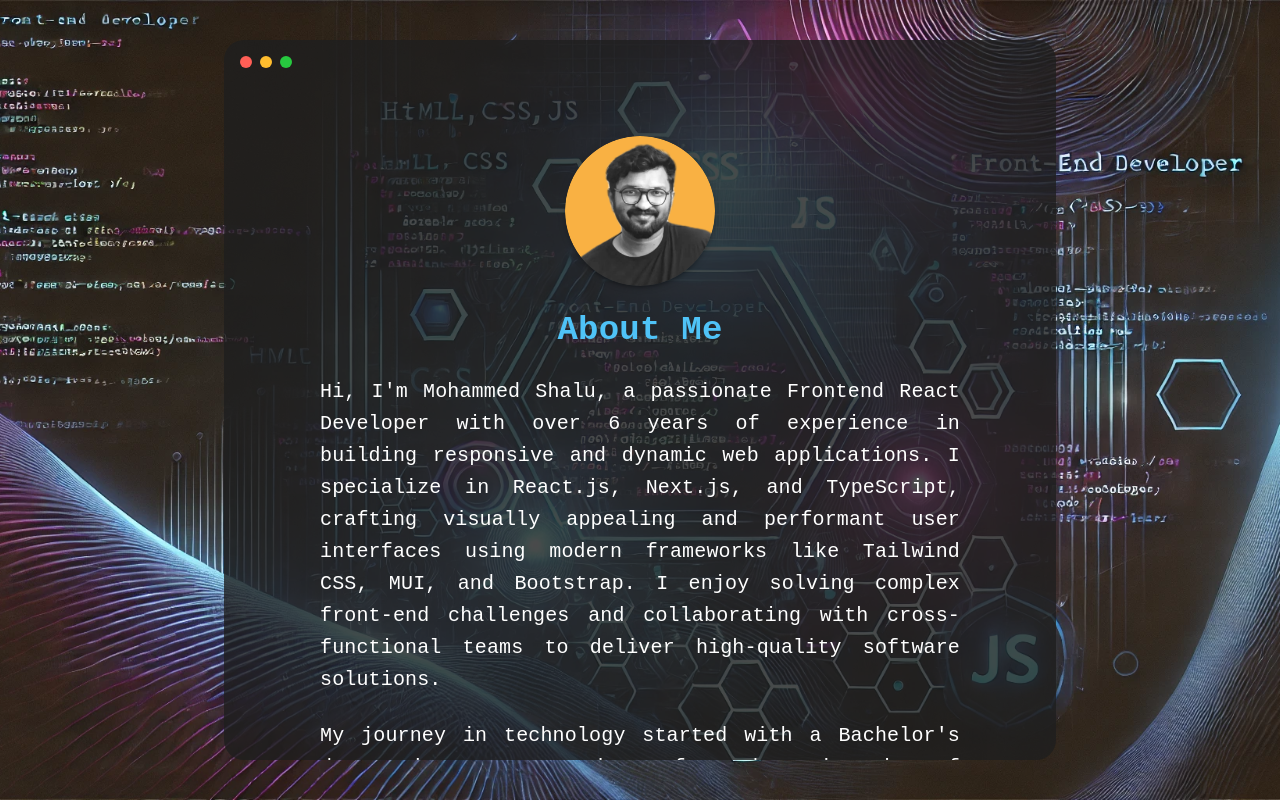
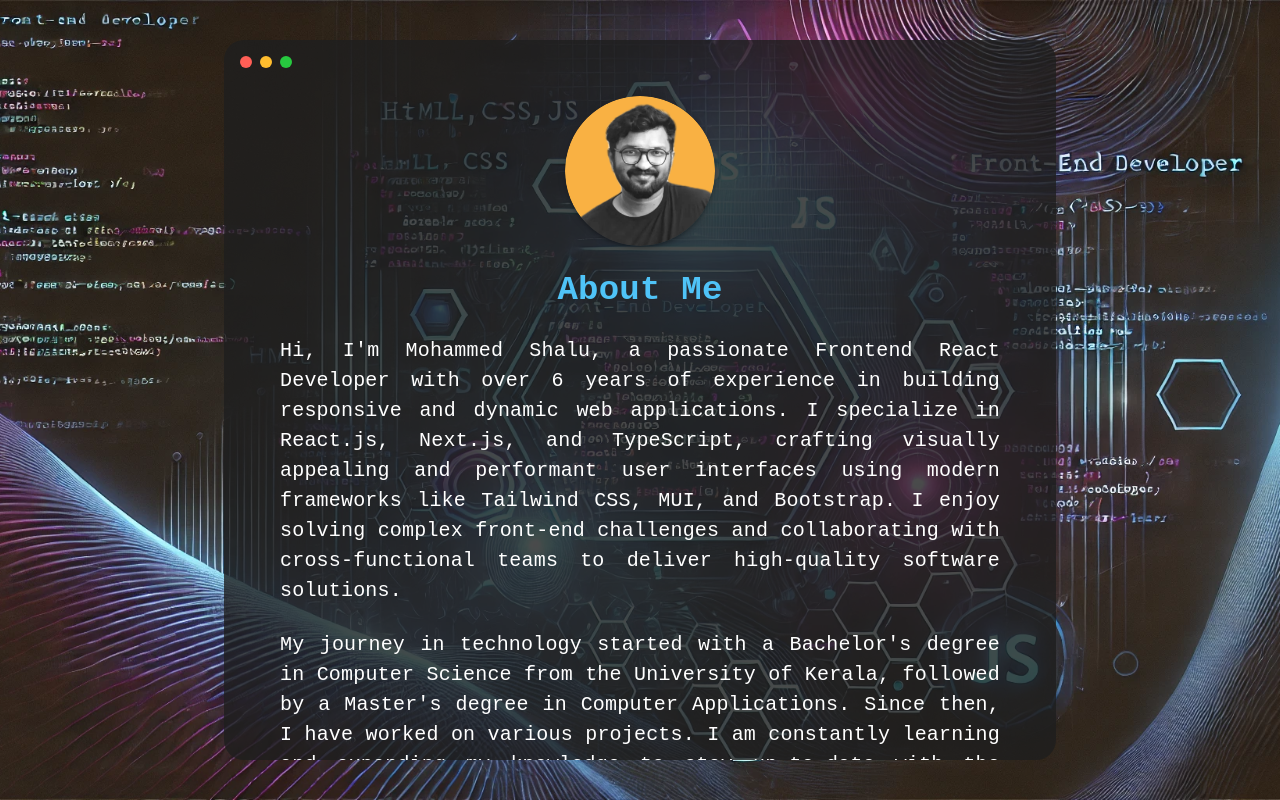
Before and after one commit to mhmdshalus/my-personal-website, a React (Vite) app: page / in a window 1280 px wide. Both pictures are taken after a click on the element 639 px from the left and 577 px from the top of the page. Shown: the top 800 px of the page. Built offline with nearby package versions, Linux system fonts and the light colour scheme.

Commit message:
Update AboutMe.tsx

```diff
--- a/src/AboutMe.tsx
+++ b/src/AboutMe.tsx
@@ -14,7 +14,8 @@ const AboutMe = () => {
   return (
     <Box
       sx={{
-        p: 10,
+        px: { xs: 2, md: 5 },
+        pt: 5,
         pb: 2,
         display: "flex",
         flexDirection: "column",
@@ -32,8 +33,12 @@ const AboutMe = () => {
         About Me
       </Typography>
       <Typography
-        variant="h6"
-        sx={{ fontFamily: "monospace", color: "#ffffff", textAlign: "justify" }}
+        sx={{
+          fontSize: { xs: "1rem", md: "1.25rem" },
+          fontFamily: "monospace",
+          color: "#ffffff",
+          textAlign: "justify",
+        }}
       >
         Hi, I'm Mohammed Shalu, a passionate Frontend React Developer with over
         6 years of experience in building responsive and dynamic web
@@ -44,8 +49,12 @@ const AboutMe = () => {
         teams to deliver high-quality software solutions.
       </Typography>
       <Typography
-        variant="h6"
-        sx={{ fontFamily: "monospace", color: "#ffffff", textAlign: "justify" }}
+        sx={{
+          fontSize: { xs: "1rem", md: "1.25rem" },
+          fontFamily: "monospace",
+          color: "#ffffff",
+          textAlign: "justify",
+        }}
       >
         My journey in technology started with a Bachelor's degree in Computer
         Science from the University of Kerala, followed by a Master's degree in
@@ -54,8 +63,12 @@ const AboutMe = () => {
         with the latest industry trends and advancements.
       </Typography>
       <Typography
-        variant="h6"
-        sx={{ fontFamily: "monospace", color: "#ffffff", textAlign: "justify" }}
+        sx={{
+          fontSize: { xs: "1rem", md: "1.25rem" },
+          fontFamily: "monospace",
+          color: "#ffffff",
+          textAlign: "justify",
+        }}
       >
         Apart from coding, I have a keen interest in gaming, cricket, and
         carroms. Watching movies and exploring new technologies also excite me.
@@ -64,8 +77,12 @@ const AboutMe = () => {
         opportunities, collaborations, and learning experiences.
       </Typography>
       <Typography
-        variant="h6"
-        sx={{ fontFamily: "monospace", color: "#ffffff", textAlign: "justify" }}
+        sx={{
+          fontSize: { xs: "1rem", md: "1.25rem" },
+          fontFamily: "monospace",
+          color: "#ffffff",
+          textAlign: "justify",
+        }}
       >
         If you'd like to connect, feel free to reach out to me via email at
         mhmdshalus@gmail.com. You can also find me on LinkedIn and GitHub.
```
